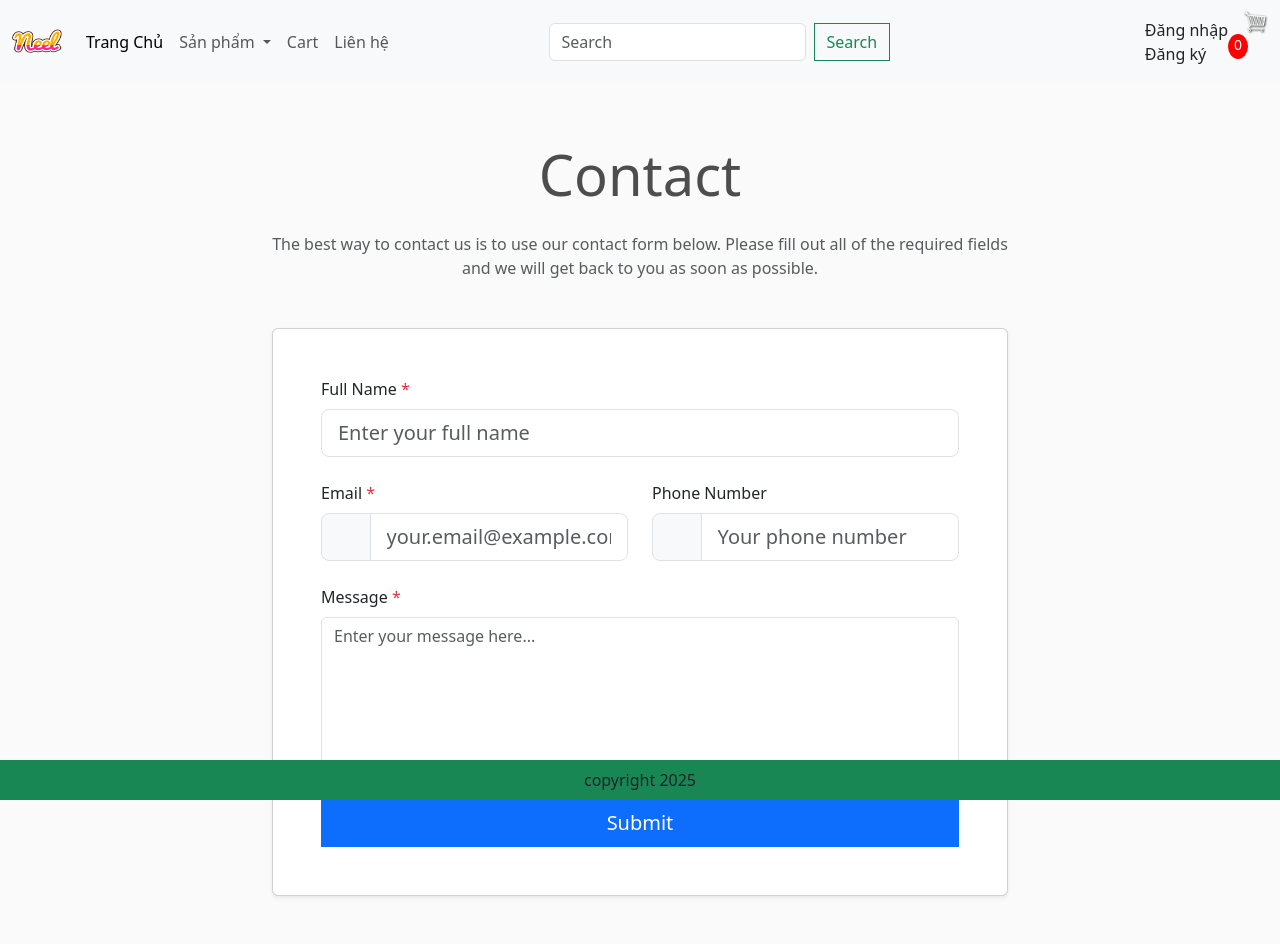
After one commit to truongngocnhumuong/DoAn2, a Django app: page /contact/ in a window 1280 px wide. The commit adds this page. Run offline with Django 4.2, Linux system fonts and the light colour scheme; data comes from the database, SQL or seed files in the repository; both versions use the stored data as it was after the commit; some libraries are stand-ins or nearby versions; some web fonts are replaced.

Commit message:
them trang contact

```diff
--- a/app/admin.py
+++ b/app/admin.py
@@ -1,5 +1,5 @@
 from django.contrib import admin
-from .models import Category, Product, Order, OrderItem, ShippingAddress
+from .models import Category, Contact, Product, Order, OrderItem, ShippingAddress
 
 # Register your models here.
 admin.site.register(Product)
@@ -7,3 +7,4 @@ admin.site.register(Order)
 admin.site.register(OrderItem)
 admin.site.register(ShippingAddress)
 admin.site.register(Category)
+admin.site.register(Contact)
--- a/app/models.py
+++ b/app/models.py
@@ -1,6 +1,20 @@
 from django.db import models
 from django.contrib.auth.models import User
 from django.contrib.auth.forms import UserCreationForm
+
+class Contact(models.Model):
+    fullname = models.CharField(max_length=200)
+    email = models.EmailField(max_length=200)
+    phone = models.CharField(max_length=20, null=True, blank=True)
+    message = models.TextField()
+    date_created = models.DateTimeField(auto_now_add=True)
+    is_read = models.BooleanField(default=False)
+
+    def __str__(self):
+        return f"{self.fullname} - {self.email}"
+
+    class Meta:
+        ordering = ['-date_created']
 
 class Category(models.Model):
     sub_category = models.ForeignKey('self', on_delete=models.CASCADE, related_name='sub_categories', null=True, blank=True)
--- a/app/templates/app/base.html
+++ b/app/templates/app/base.html
@@ -103,7 +103,7 @@ const csrftoken = getCookie('csrftoken');
               <a class="nav-link" href="{% url 'cart' %}">Cart</a>
             </li>
             <li class="nav-item">
-              <a class="nav-link" href="#">Liên hệ</a>
+              <a class="nav-link" href="{% url 'contact' %}">Liên hệ</a>
             </li>
           </ul>
           <form class="d-flex" role="search" method= POST action="{% url 'search' %}">
--- /dev/null
+++ b/app/templates/app/contact.html
@@ -0,0 +1,120 @@
+{% extends "app/base.html" %} {% load static %}
+
+<html>
+  <head>
+    <meta charset="utf-8" />
+    <meta http-equiv="X-UA-Compatible" content="IE=edge" />
+    <title></title>
+    <meta name="description" content="" />
+    <meta name="viewport" content="width=device-width, initial-scale=1" />
+    <link rel="stylesheet" href="" />
+  </head>
+  <body>
+    {% block register %}
+    <div class="container mt-5 mb-5">
+    <div class="row justify-content-center">
+        <div class="col-lg-8">
+            <div class="text-center mb-5">
+                <h1 class="display-4 mb-4">Contact</h1>
+                <p class="text-muted">
+                    The best way to contact us is to use our contact form below.
+                    Please fill out all of the required fields and we will get back to you as soon as possible.
+                </p>
+            </div>
+
+            <div class="card shadow-sm">
+                <div class="card-body p-5">
+                    {% if messages %}
+                        {% for message in messages %}
+                        <div class="alert alert-{{ message.tags }} alert-dismissible fade show" role="alert">
+                            {{ message }}
+                            <button type="button" class="btn-close" data-bs-dismiss="alert" aria-label="Close"></button>
+                        </div>
+                        {% endfor %}
+                    {% endif %}
+
+                    <form method="POST" action="{% url 'contact' %}">
+                        {% csrf_token %}
+
+                        <!-- Full Name -->
+                        <div class="mb-4">
+                            <label for="fullname" class="form-label">
+                                Full Name <span class="text-danger">*</span>
+                            </label>
+                            <input
+                                type="text"
+                                class="form-control form-control-lg"
+                                id="fullname"
+                                name="fullname"
+                                required
+                                placeholder="Enter your full name"
+                            >
+                        </div>
+
+                        <!-- Email and Phone -->
+                        <div class="row mb-4">
+                            <div class="col-md-6">
+                                <label for="email" class="form-label">
+                                    Email <span class="text-danger">*</span>
+                                </label>
+                                <div class="input-group input-group-lg">
+                                    <span class="input-group-text">
+                                        <i class="fas fa-envelope"></i>
+                                    </span>
+                                    <input
+                                        type="email"
+                                        class="form-control"
+                                        id="email"
+                                        name="email"
+                                        required
+                                        placeholder="your.email@example.com"
+                                    >
+                                </div>
+                            </div>
+                            <div class="col-md-6">
+                                <label for="phone" class="form-label">Phone Number</label>
+                                <div class="input-group input-group-lg">
+                                    <span class="input-group-text">
+                                        <i class="fas fa-phone"></i>
+                                    </span>
+                                    <input
+                                        type="tel"
+                                        class="form-control"
+                                        id="phone"
+                                        name="phone"
+                                        placeholder="Your phone number"
+                                    >
+                                </div>
+                            </div>
+                        </div>
+
+                        <!-- Message -->
+                        <div class="mb-4">
+                            <label for="message" class="form-label">
+                                Message <span class="text-danger">*</span>
+                            </label>
+                            <textarea
+                                class="form-control"
+                                id="message"
+                                name="message"
+                                rows="6"
+                                required
+                                placeholder="Enter your message here..."
+                            ></textarea>
+                        </div>
+
+                        <!-- Submit Button -->
+                        <div class="d-grid">
+                            <button type="submit" class="btn btn-primary btn-lg">
+                                Submit
+                            </button>
+                        </div>
+                    </form>
+                </div>
+            </div>
+        </div>
+    </div>
+</div>
+    {% endblock register %}
+  </body>
+</html>
--- a/app/urls.py
+++ b/app/urls.py
@@ -13,4 +13,5 @@ urlpatterns = [
     path('search/', views.search, name='search'),
     path('category/', views.category, name='category'),
     path('detail/', views.detail, name='detail'),
+    path('contact/', views.contact, name='contact'),
 ]
--- a/app/views.py
+++ b/app/views.py
@@ -5,6 +5,47 @@ from .models import *
 from django.contrib.auth.forms import UserCreationForm
 from django.contrib.auth import authenticate, login, logout
 from django.contrib import messages
+
+def contact(request):
+    if request.user.is_authenticated:
+        customer = request.user
+        order, created = Order.objects.get_or_create(customer=customer, complete=False)
+        items = order.orderitem_set.all()
+        cartItems = order.get_cart_items
+        user_not_login = 'hidden'
+        user_login = 'show'
+    else:
+        items = []
+        order = {'get_cart_total':0, 'get_cart_items':0}
+        cartItems = order['get_cart_items']
+        user_not_login = 'show'
+        user_login = 'hidden'
+    categories = Category.objects.filter(is_sub=False)
+    if request.method == 'POST':
+        fullname = request.POST.get('fullname')
+        email = request.POST.get('email')
+        phone = request.POST.get('phone', '')
+        message = request.POST.get('message')
+
+        # Lưu vào database
+        Contact.objects.create(
+            fullname=fullname,
+            email=email,
+            phone=phone,
+            message=message
+        )
+
+        messages.success(request, 'Thank you for contacting us! We will get back to you soon.')
+        return redirect('contact')
+    context = {
+        'items': items,
+        'order': order,
+        'cartItems': cartItems,
+        'user_not_login': user_not_login,
+        'user_login': user_login,
+        'categories': categories,
+    }
+    return render(request, 'app/contact.html', context)
 
 def detail(request):
     if request.user.is_authenticated:
```
Also changed, not shown: app/migrations/0008_contact.py (added), db.sqlite3.
